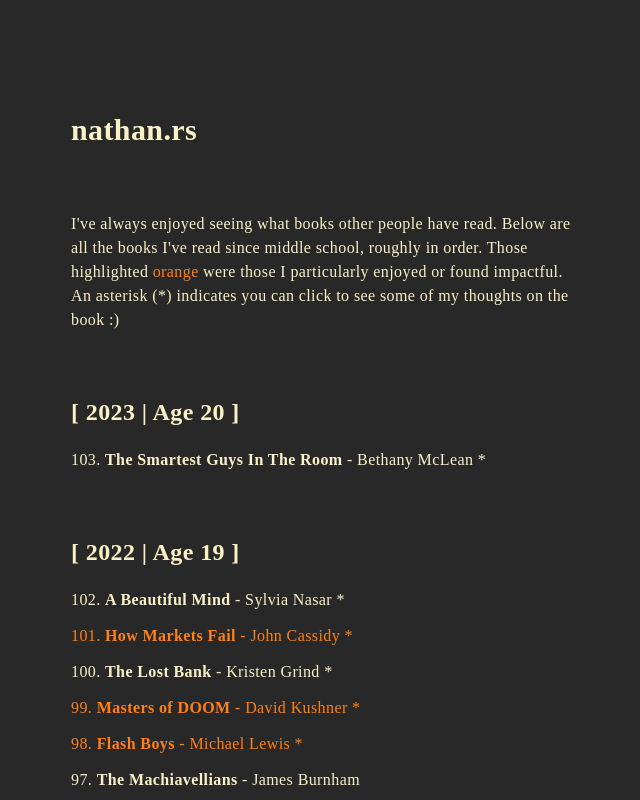
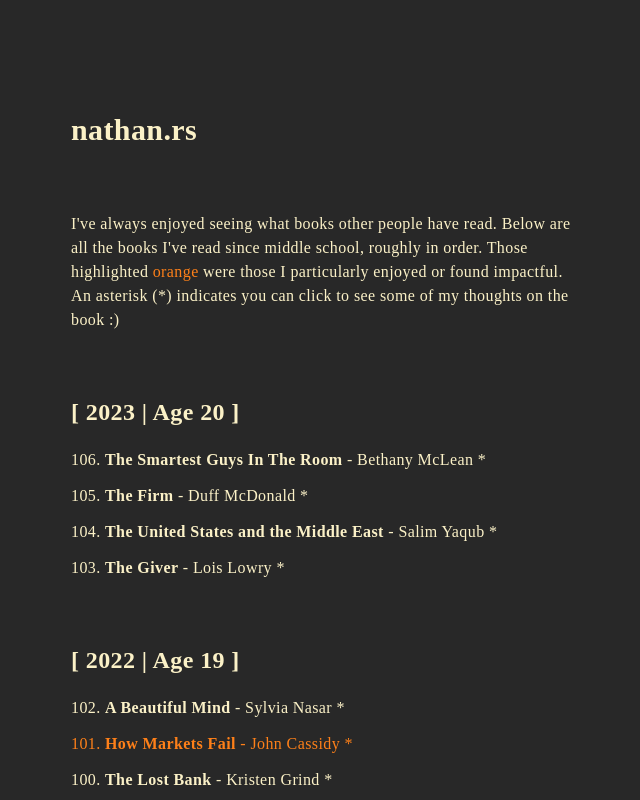
Before and after one commit to nathan-barry/next-js-site, a Next.js app: page /books in a window 1280 px wide. Shown: the top 800 px of the page, without its empty margins (313-953 px from the left). Built offline with nearby package versions, Linux system fonts and the light colour scheme.

Commit message:
new books

```diff
--- a/pages/books.js
+++ b/pages/books.js
@@ -21,12 +21,39 @@ export default function Home() {
       <h2 className="mt-16 mb-5">[ 2023 | Age 20 ]</h2>
 
       <Book
-        number={103}
+        number={106}
         title="The Smartest Guys In The Room"
         author="Bethany McLean"
         special={false}
         description={
           "It's always interesting to ready more about these interconnected web of major corporations that had a large impact on american society, mainly because we learn about these things as if they happened in a vacuum while in reality thousands of other things were going on and much of it interweaved. After reading books about Bechtel and McKinsey and seeing how those companies had a large impact on Enron and how it all feeds one another, one realizes what a complicated beast humanity is. I also just thought it's interesting seeing how historically, periods of exuberance come again and again and how our window of pattern recognition is far smaller than how often these periods occur. Problems are always ignored when the momentum of things are positive and it is only until the floor from under us begins to shake that we realize our folly. Innate suscpicion is the only cure to exaulted hubris, but it's a fine line between conservatism and letting opportunities pass."
+        }
+      />
+      <Book
+        number={105}
+        title="The Firm"
+        author="Duff McDonald"
+        special={false}
+        description={
+          "This is a history of McKinsey, the famous consulting firm. It's crazy to see that these guys literally created consulting as an industry and how it shaped business across the world. Helped bring the managerial revolution to the world and now currently has the largest alumni network, with ex-McKinsey people running or holding high positions in the majority of the fortune 500 companies."
+        }
+      />
+      <Book
+        number={104}
+        title="The United States and the Middle East"
+        author="Salim Yaqub"
+        special={false}
+        description={
+          "This is a Greats Course lecture series on Audible. I've always had a fairly deep amount of knowledge with western history but lacked historical knowledge of other cultures. The whole rise of pan-Arabism, the origin of anti-US hostility, anti-Zionism and the relation between Israel and the other states, the history of colonial european powers in the area, and the dynamic the cold war played are things I think are necessary to know to understand the last century of conflicts with this part of the world."
+        }
+      />
+      <Book
+        number={103}
+        title="The Giver"
+        author="Lois Lowry"
+        special={false}
+        description={
+          "I actually read this book when I was in middle school. I forgot about it and, with my current setup of the website, if I wanted to add it in correct chronological order, I'd have to manually increment each book number by one (so I'd have to do this about a hundred times). I'm just gonna put it here. Decent book. Don't read fiction much but this was alright."
         }
       />
 
--- a/pages/posts/[slug].js
+++ b/pages/posts/[slug].js
@@ -18,7 +18,7 @@ export default function PostPage({
         <link rel="icon" href="/favicon.ico" />
       </Head>
 
-      <Link href="https://nathan.rs/posts">
+      <Link href="/posts">
         <div className="text-hover">
           {date} | {tag}
         </div>
```
